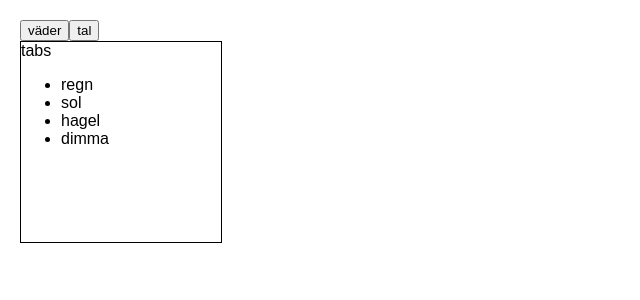
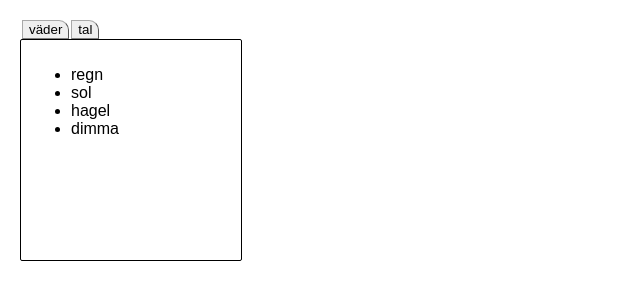
Before and after one commit to david-zocom/redux-demo-3, a React (Create React App) app: page / in a window 1280 px wide. Shown: the top 300 px of the page, without its empty margins (0-640 px from the left). Built offline with nearby package versions, Linux system fonts and the light colour scheme.

Commit message:
CSS improvements

```diff
--- a/src/App.css
+++ b/src/App.css
@@ -1,5 +1,23 @@
 .tabbody {
-	width: 200px; height: 200px; border: 1px solid black;
+	width: 200px;
+	height: 200px;
+	border: 1px solid black;
+	padding: 10px;
+	border-radius: 2px;
+}
+.tabheader {
+
+}
+.tabheader > *:focus {
+	outline: 0;
+	background-color: white;
+}
+.tabheader > * {
+	border-top-right-radius: 10px;
+	border-color: darkgray;
+	border-bottom-color: lightgray;
+	border-width: 1px;
+	margin-left: 2px;
 }
 
 .App {
--- a/src/components/TabContainer.js
+++ b/src/components/TabContainer.js
@@ -23,7 +23,7 @@ class TabComponent extends Component {
 				<button onClick={this.handleClickNumbers}>tal</button>
 
 			</div>
-			<div className="tabbody">tabs
+			<div className="tabbody">
 				{view}
 			</div>
 		  </div>
```
